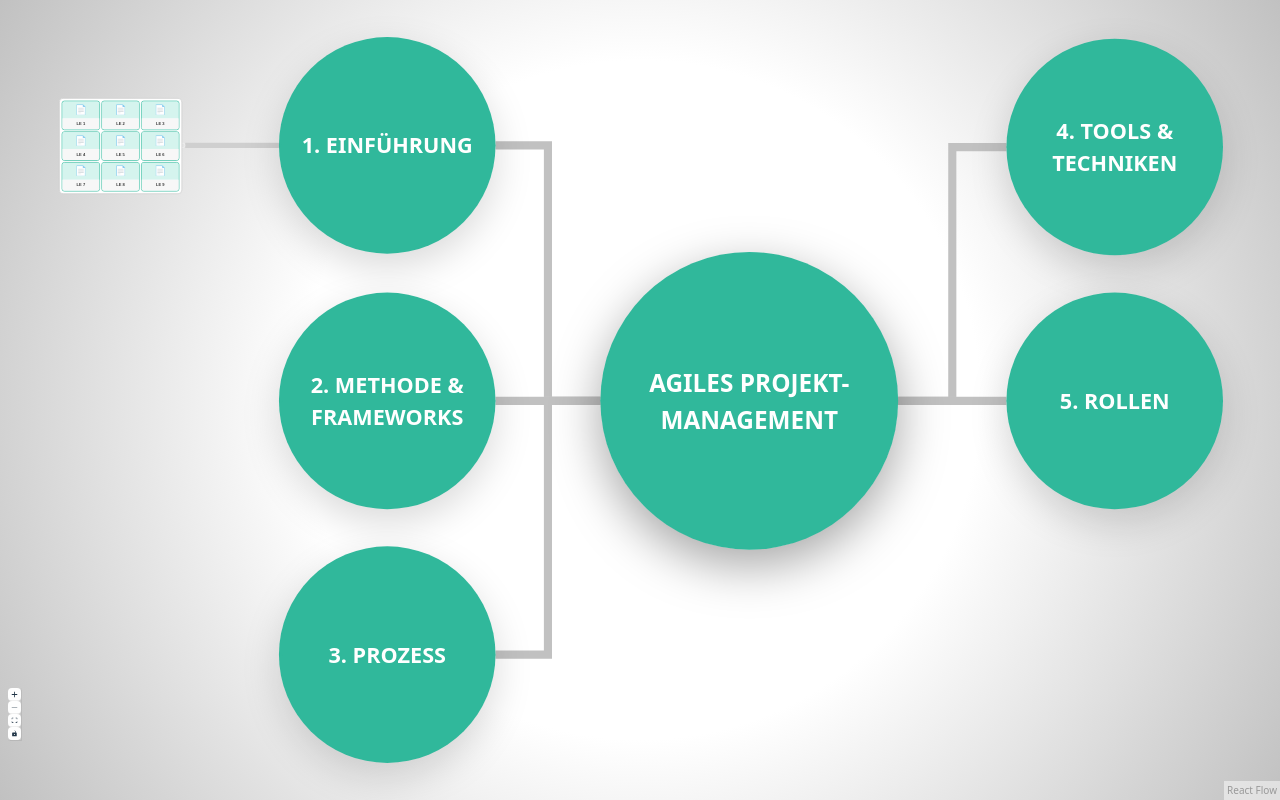
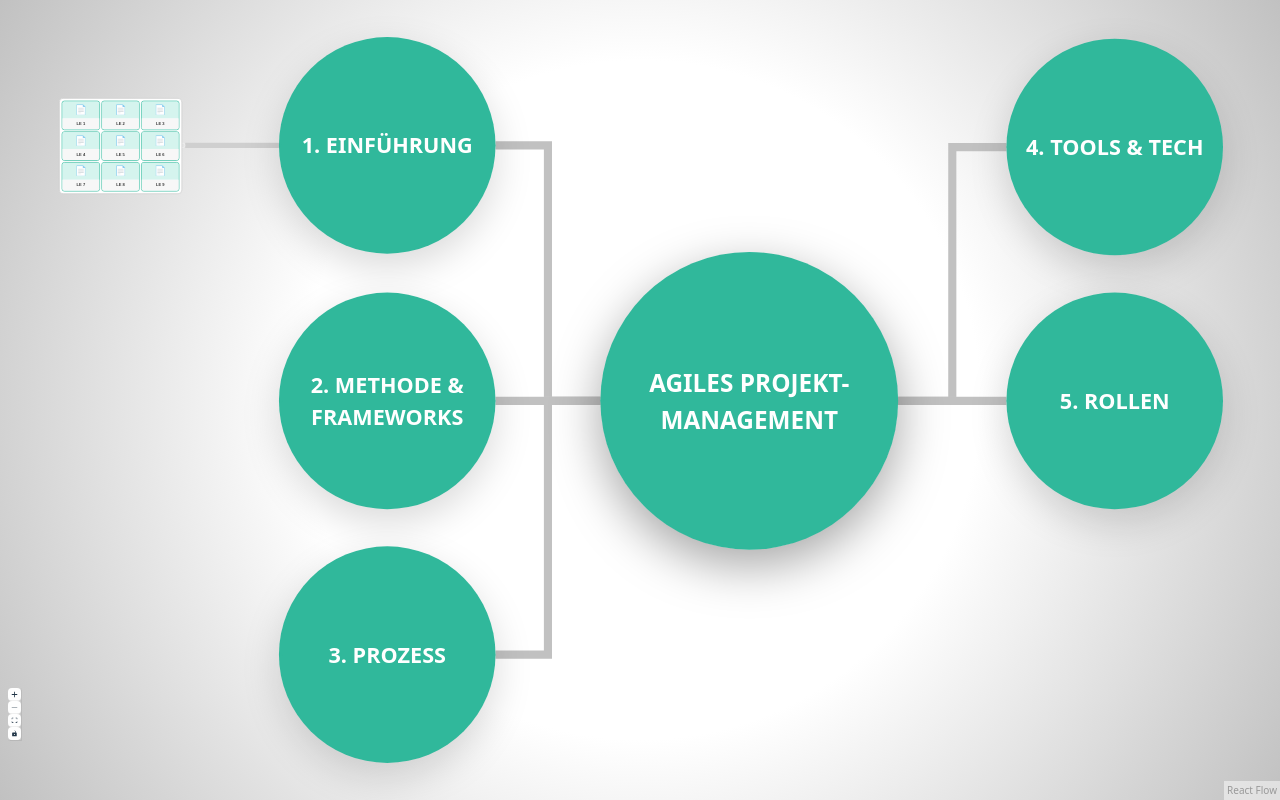
Before and after one commit to Ikeaboy83/mindora-react-flow2, a React (Vite) app: page / in a window 1280 px wide. Built offline with nearby package versions, Linux system fonts and the light colour scheme.

Commit message:
Deine Nachricht

```diff
--- a/src/App.jsx
+++ b/src/App.jsx
@@ -104,7 +104,7 @@ const initialNodes = [
     id: 'category-right-1',
     type: 'category-right',
     position: { x: 2300, y: 0 },
-    data: { label: '4. TOOLS & TECHNIKEN' },
+    data: { label: '4. TOOLS & TECH' },
   },
   {
     id: 'category-right-bottom',
```
